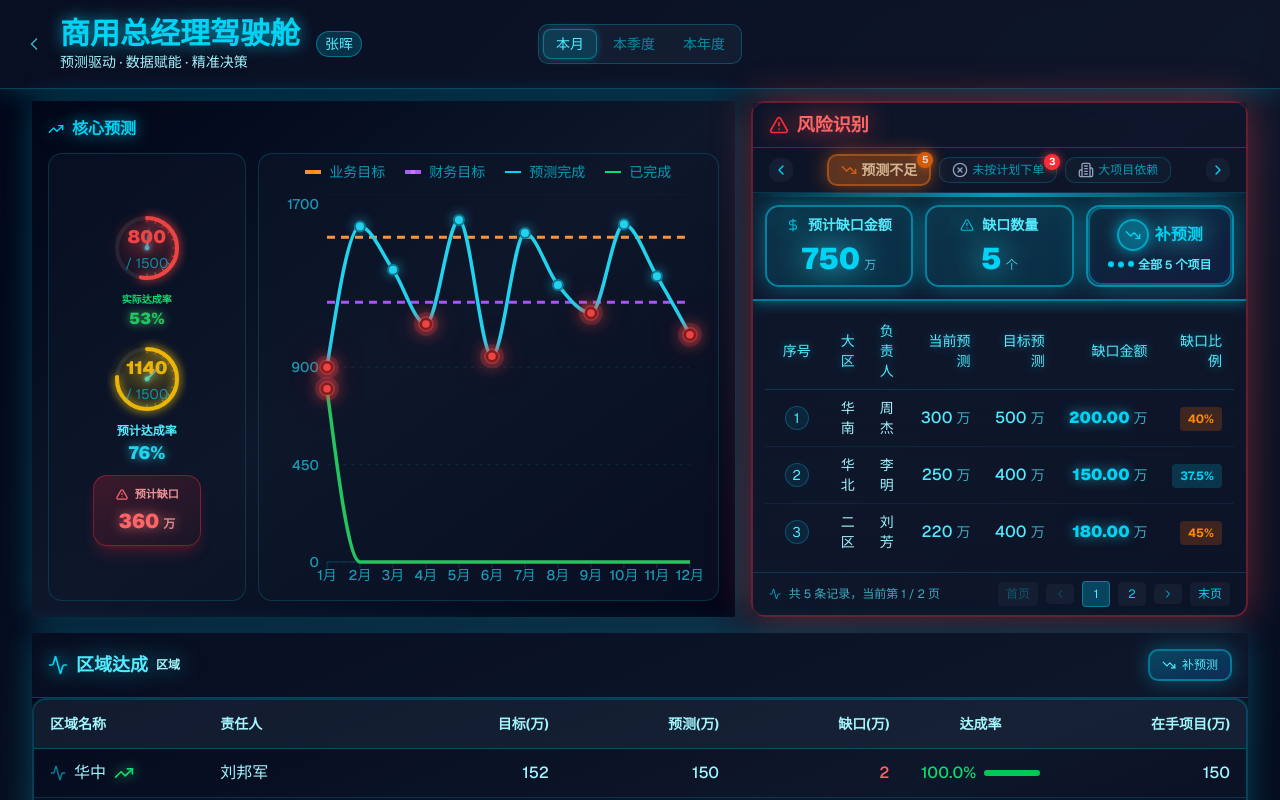
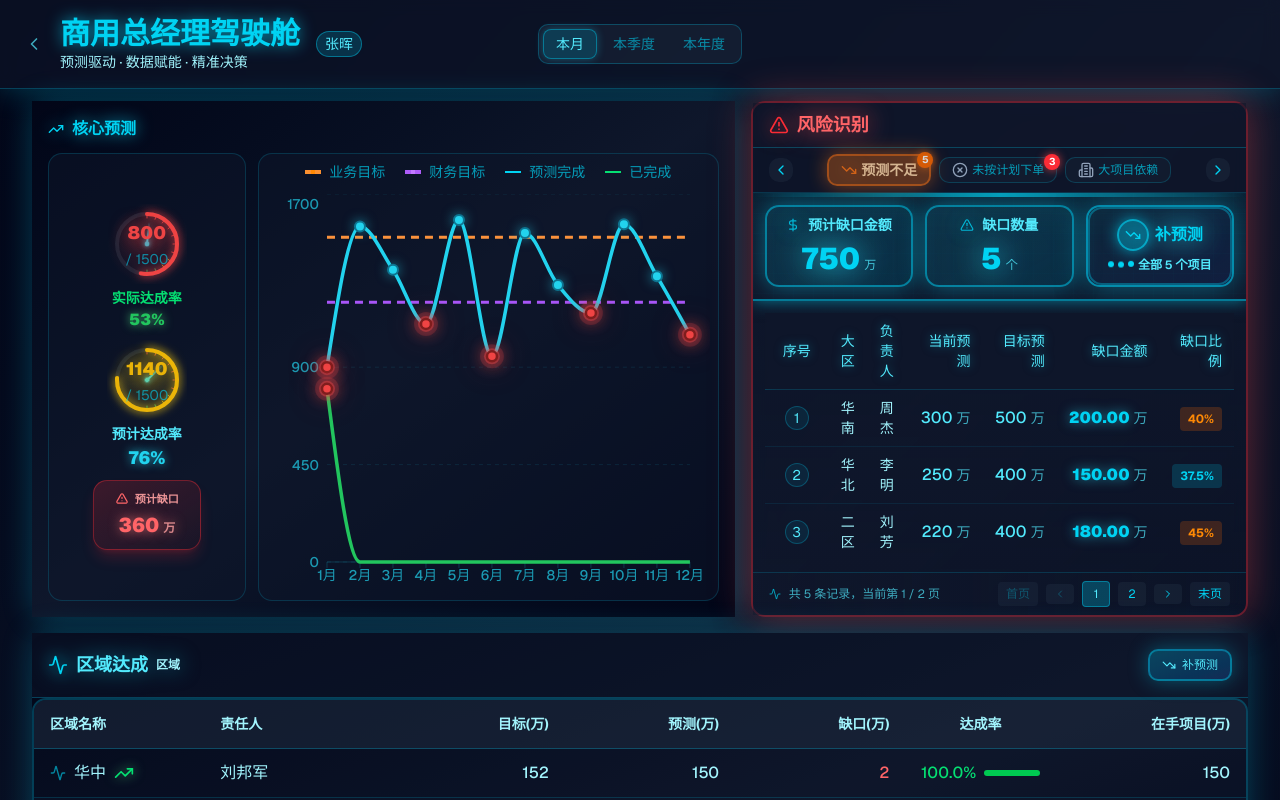
Before and after one commit to navylee1990/coze_jsc, a Next.js app: page /gm in a window 1280 px wide. Shown: the top 800 px of the page. Built offline with nearby package versions, Linux system fonts and the light colour scheme.

Commit message:
style: 增大核心预测模块中实际达成率和预计达成率的字号

```diff
--- a/src/components/PredictionDecisionCard.tsx
+++ b/src/components/PredictionDecisionCard.tsx
@@ -815,7 +815,7 @@ export default function PredictionDecisionCard({
                 size={80}
               />
               <div className="mt-1">
-                <div className="text-[8px] sm:text-[10px] font-semibold text-green-400">实际达成率</div>
+                <div className="text-xs sm:text-sm font-semibold text-green-400">实际达成率</div>
                 <div className="text-xs sm:text-sm md:text-base font-black" style={{ color: '#22c55e', textShadow: '0 0 10px rgba(74,222,128,0.8)' }}>
                   {mounted ? Math.round((completed / target) * 100) : 0}%
                 </div>
@@ -831,7 +831,7 @@ export default function PredictionDecisionCard({
                 size={80}
               />
               <div className="mt-1">
-                <div className="text-[10px] sm:text-xs font-semibold text-cyan-300">预计达成率</div>
+                <div className="text-xs sm:text-sm font-semibold text-cyan-300">预计达成率</div>
                 <div className="text-sm sm:text-lg font-black" style={{ color: '#22d3ee', textShadow: '0 0 10px rgba(34,211,238,0.8)' }}>
                   {mounted ? Math.round((forecast / target) * 100) : 0}%
                 </div>
```
